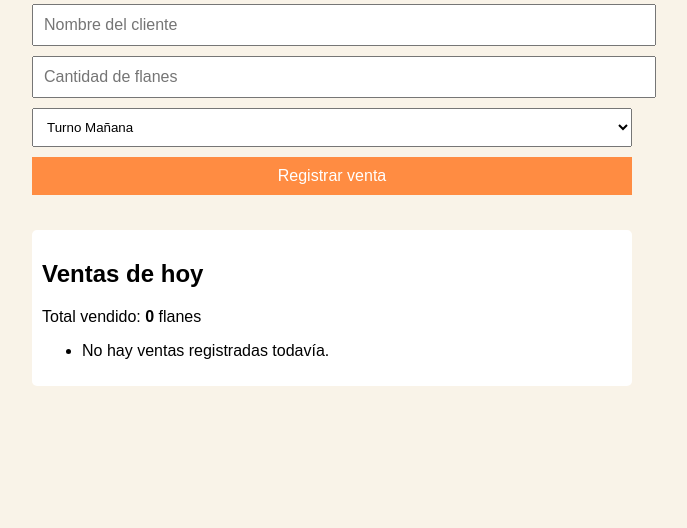
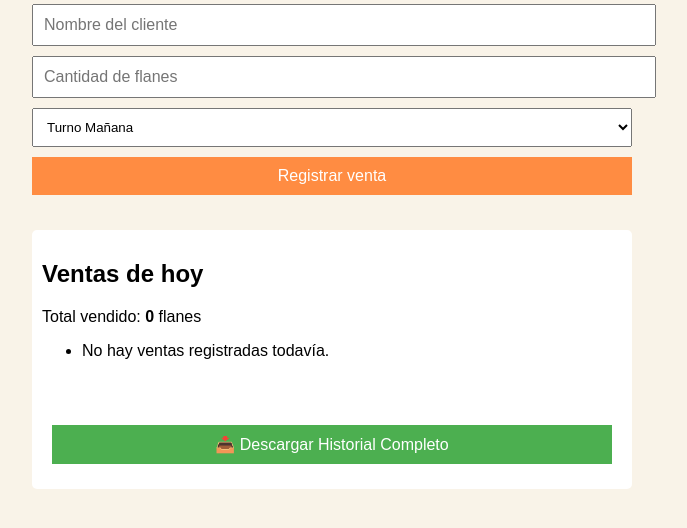
Before and after one commit to Abalito04/FlanCitos, a Flask app: page / in a window 1280 px wide. Shown: the part 200-728 px from the top of the page, without its empty margins (308-995 px from the left). Run offline with Flask 3, Linux system fonts and the light colour scheme; parts of the project's set-up code (start-up, migrations or seed data) failed here and were passed over.

Commit message:
quinto commit

```diff
--- a/app.py
+++ b/app.py
@@ -1,4 +1,4 @@
-from flask import Flask, render_template, request, redirect, url_for
+from flask import Flask, render_template, request, redirect, url_for, send_file
 import os
 from datetime import datetime # <--- Importante: agregá esto arriba
 
@@ -68,5 +68,11 @@ def agregar_venta():
 
     return redirect(url_for('inicio'))
 
+@app.route('/descargar')
+def descargar_historial():
+    # send_file hace todo el trabajo sucio: busca el archivo y te lo manda al navegador
+    # as_attachment=True fuerza la descarga en vez de mostrarlo en pantalla
+    return send_file(ARCHIVO_VENTAS, as_attachment=True, download_name="historial_ventas.txt")
+
 if __name__ == '__main__':
     app.run(debug=True, host='0.0.0.0', port=5000)
--- a/templates/index.html
+++ b/templates/index.html
@@ -65,6 +65,17 @@
                 <li>No hay ventas registradas todavía.</li>
             {% endfor %}
         </ul>
+    <div class="ventas-list">
+        <!-- ... (acá estaba tu lista de ventas) ... -->
+        </ul>
+
+        <!-- Botón de descarga -->
+        <div style="margin-top: 20px; text-align: center;">
+            <a href="/descargar" style="text-decoration: none;">
+                <button style="background-color: #4CAF50;">📥 Descargar Historial Completo</button>
+            </a>
+        </div>
+    </div>
 
     </div>
 </body>
```
